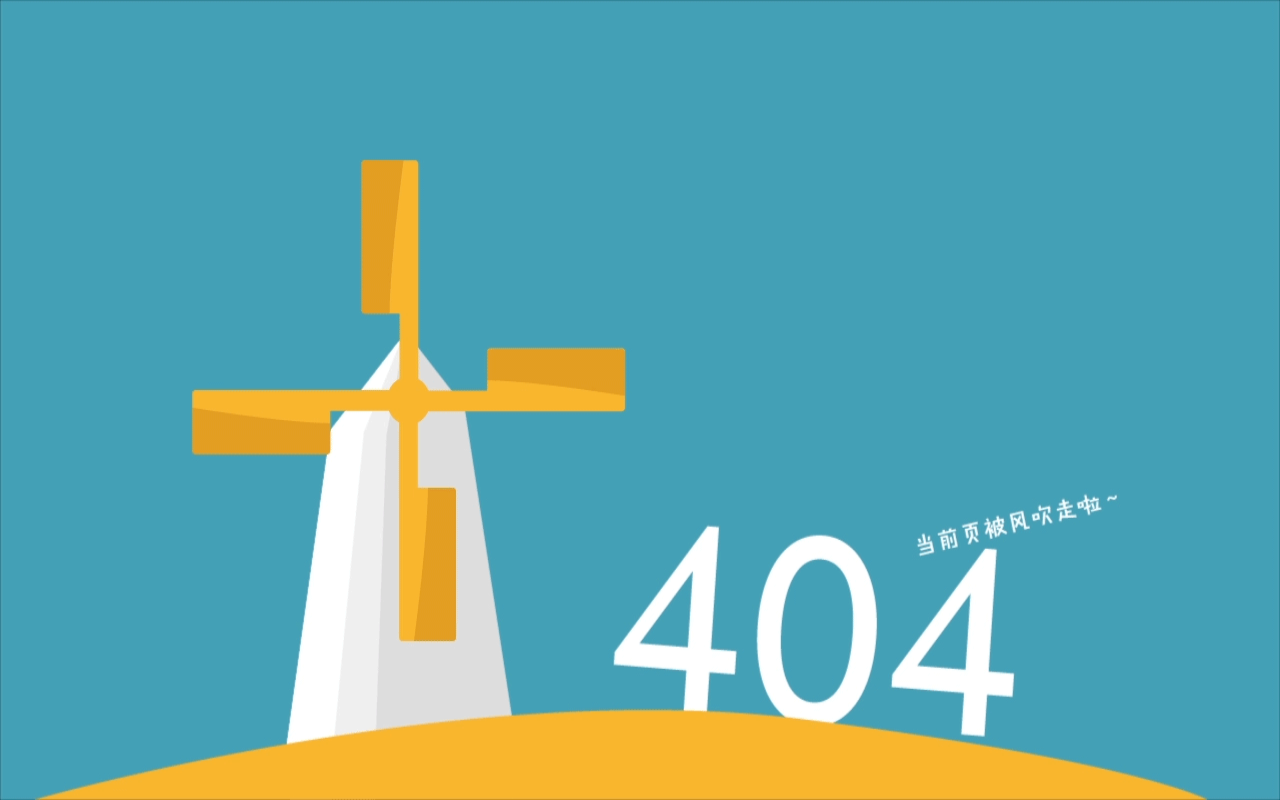
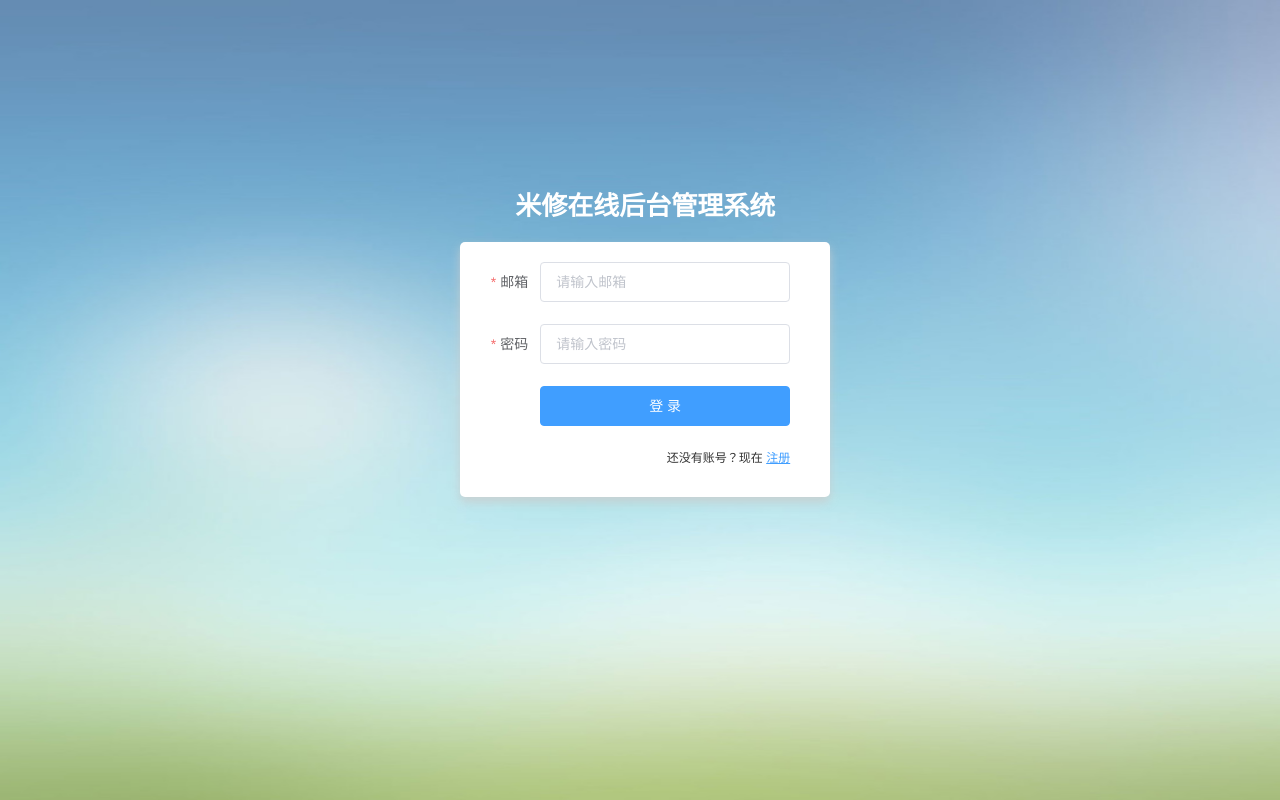
Before and after one commit to lx812833/Express-Vue, a Vue app in the folder element/: page /login in a window 1280 px wide. Built offline with nearby package versions, Linux system fonts and the light colour scheme.

Commit message:
登录页面

```diff
--- a/element/src/router.js
+++ b/element/src/router.js
@@ -22,6 +22,11 @@
       component: () => import(/* webpackChunkName: "register" */ './views/register/Register.vue')
     },
     {
+      path: '/login',
+      name: 'login',
+      component: () => import(/* webpackChunkName: "login" */ './views/login/Login.vue')
+    },
+    {
       path: '*',
       name: 'notFound',
       component: () => import(/* webpackChunkName: "error" */ './views/error/404.vue')
--- a/element/src/util/http.js
+++ b/element/src/util/http.js
@@ -29,6 +29,7 @@
     return response;
 }, error => {
     endLoading();
+    // 统一错误提示
     Message.error(error.response.data);
     return Promise.reject(error);
 })
--- /dev/null
+++ b/element/src/views/login/Login.vue
@@ -0,0 +1,131 @@
+<template>
+  <div class="login">
+    <section class="form_container">
+      <div class="manage_tip">
+        <span class="title">米修在线后台管理系统</span>
+      </div>
+      <el-form :model="loginUser" :rules="rules" ref="loginForm" class="loginForm" label-width="60px">
+        <el-form-item label="邮箱" prop="email">
+          <el-input v-model="loginUser.email" placeholder="请输入邮箱"></el-input>
+        </el-form-item>
+        <el-form-item label="密码" prop="password">
+          <el-input v-model="loginUser.password" placeholder="请输入密码" type="password"></el-input>
+        </el-form-item>
+        <el-form-item>
+          <el-button class="submit_btn" type="primary"  @click="submitForm('loginForm')">登 录</el-button>
+        </el-form-item>
+        <div class="tiparea">
+          <p>还没有账号？现在
+            <router-link to='/register'>注册</router-link>
+          </p>
+        </div>
+      </el-form>
+    </section>
+  </div>
+</template>
+
+<script>
+// import jwt_decode from "jwt-decode";
+
+export default {
+  name: "login",
+  data() {
+    return {
+      loginUser: {
+        email: "",
+        password: ""
+      },
+      rules: {
+        email: [
+          {
+            type: "email",
+            required: true,
+            message: "邮箱格式不正确",
+            trigger: "change"
+          }
+        ],
+        password: [
+          { required: true, message: "密码不能为空", trigger: "blur" },
+          { min: 6, max: 30, message: "长度在 6 到 30 个字符", trigger: "blur" }
+        ]
+      }
+    };
+  },
+  methods: {
+    submitForm(formName) {
+      this.$refs[formName].validate(valid => {
+        if (valid) {
+          this.$axios.post("/api/users/login", this.loginUser).then(res => {
+            // 登录成功
+            // const { token } = res.data;
+            // localStorage.setItem("TOKEN", token);
+            // // 解析token
+            // const decode = jwt_decode(token);
+            // // 存储数据
+            // this.$store.dispatch("setIsAutnenticated", !this.isEmpty(decode));
+            // this.$store.dispatch("setUser", decode);
+            // this.$router.push("/index");
+          });
+        } else {
+          console.log("error submit!!");
+          return false;
+        }
+      });
+    },
+    isEmpty(value) {
+      return (
+        value === undefined ||
+        value === null ||
+        (typeof value === "object" && Object.keys(value).length === 0) ||
+        (typeof value === "string" && value.trim().length === 0)
+      );
+    }
+  }
+};
+</script>
+
+<style lang="less" scoped>
+.login {
+  position: relative;
+  width: 100%;
+  height: 100%;
+  background: url(../../assets/bg.jpg) no-repeat center center;
+  background-size: 100% 100%;
+  .form_container {
+    width: 370px;
+    height: 210px;
+    position: absolute;
+    top: 20%;
+    left: 34%;
+    padding: 25px;
+    border-radius: 5px;
+    text-align: center;
+    .manage_tip {
+      .title {
+        font-family: "Microsoft YaHei";
+        font-weight: bold;
+        font-size: 26px;
+        color: #fff;
+      }
+    }
+    .loginForm {
+      margin-top: 20px;
+      background-color: #fff;
+      padding: 20px 40px 20px 20px;
+      border-radius: 5px;
+      box-shadow: 0px 5px 10px #cccc;
+      .submit_btn {
+        width: 100%;
+      }
+      .tiparea {
+        text-align: right;
+        font-size: 12px;
+        color: #333;
+        p a {
+          color: #409eff;
+        }
+      }
+    }
+  }
+}
+</style>
```
